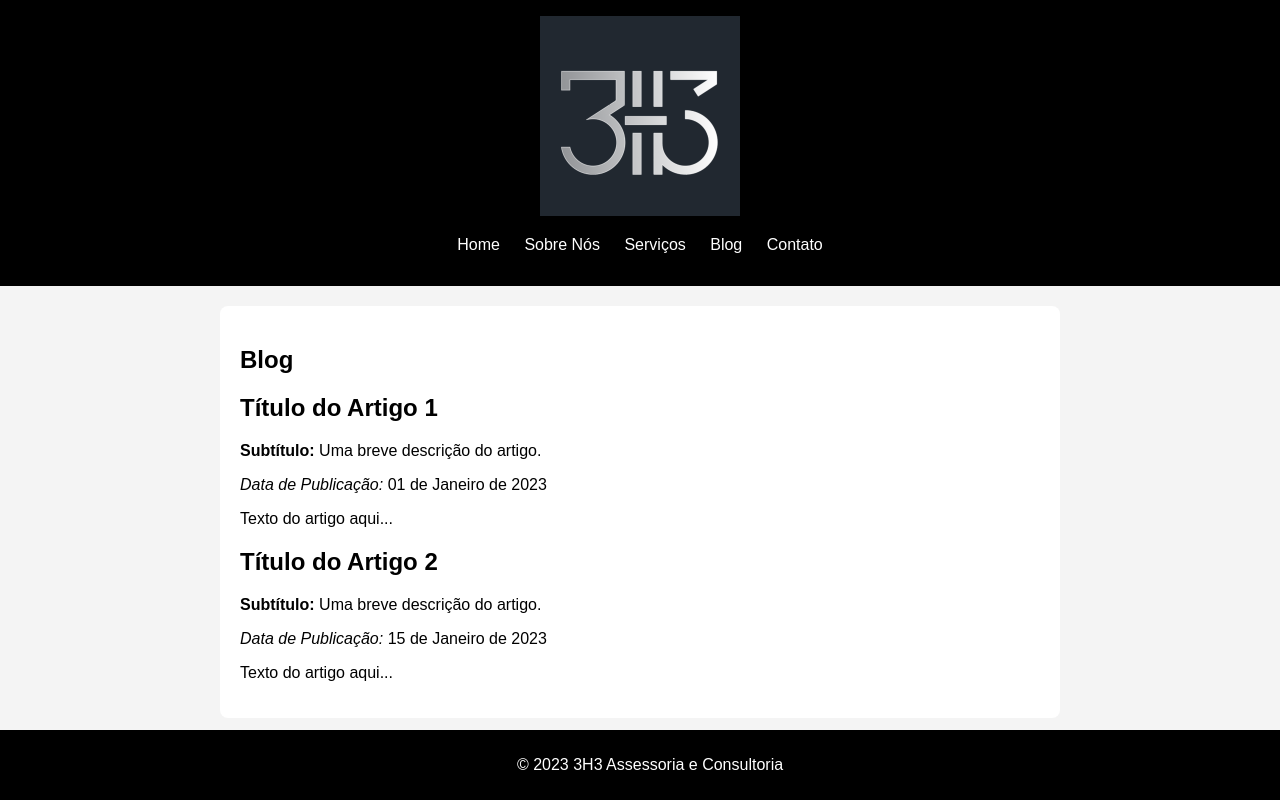
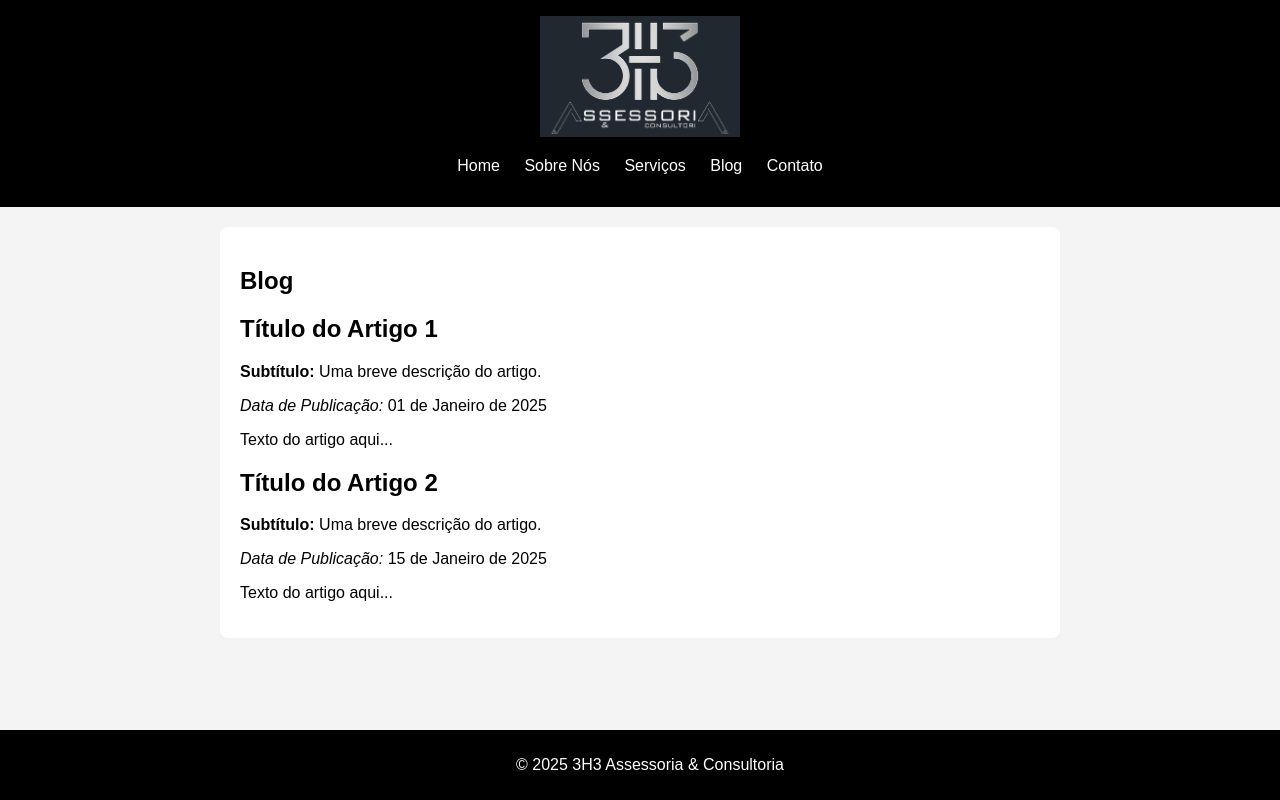
Before and after one commit to macbesen/3H3-Assessoria-Consultoria, a plain HTML site: page blog.html in a window 1280 px wide. Drawn offline with Linux system fonts and the light colour scheme.

Commit message:
Update blog.html

```diff
--- a/blog.html
+++ b/blog.html
@@ -3,13 +3,13 @@
 <head>
     <meta charset="UTF-8">
     <meta name="viewport" content="width=device-width, initial-scale=1.0">
-    <title>Blog - 3H3 Assessoria e Consultoria</title>
+    <title>Blog - 3H3 Assessoria & Consultoria</title>
     <link rel="stylesheet" href="style.css">
 </head>
 <body>
     <header>
         <div class="logo">
-            <img src="logo.png" alt="Logo da 3H3 Assessoria">
+            <img src="LOGO_3H3_MB3.png" alt="Logo da 3H3 Assessoria">
         </div>
         <nav>
             <ul>
@@ -27,20 +27,20 @@
         <article>
             <h2>Título do Artigo 1</h2>
             <p><strong>Subtítulo:</strong> Uma breve descrição do artigo.</p>
-            <p><em>Data de Publicação:</em> 01 de Janeiro de 2023</p>
+            <p><em>Data de Publicação:</em> 01 de Janeiro de 2025</p>
             <p>Texto do artigo aqui...</p>
         </article>
 
         <article>
             <h2>Título do Artigo 2</h2>
             <p><strong>Subtítulo:</strong> Uma breve descrição do artigo.</p>
-            <p><em>Data de Publicação:</em> 15 de Janeiro de 2023</p>
+            <p><em>Data de Publicação:</em> 15 de Janeiro de 2025</p>
             <p>Texto do artigo aqui...</p>
         </article>
     </section>
 
     <footer>
-        <p>&copy; 2023 3H3 Assessoria e Consultoria</p>
+        <p>&copy; 2025 3H3 Assessoria & Consultoria</p>
     </footer>
 </body>
 </html>
```
